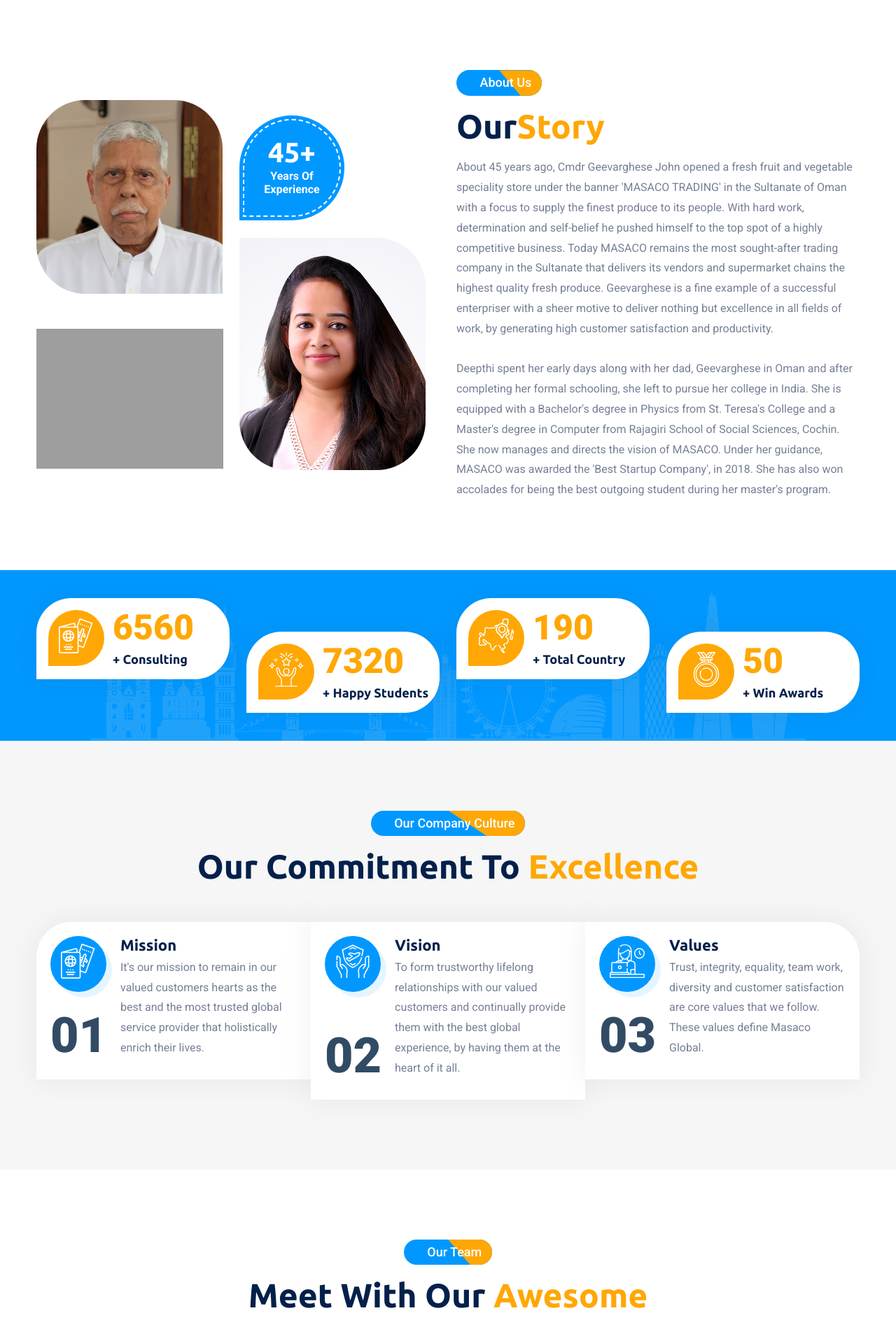
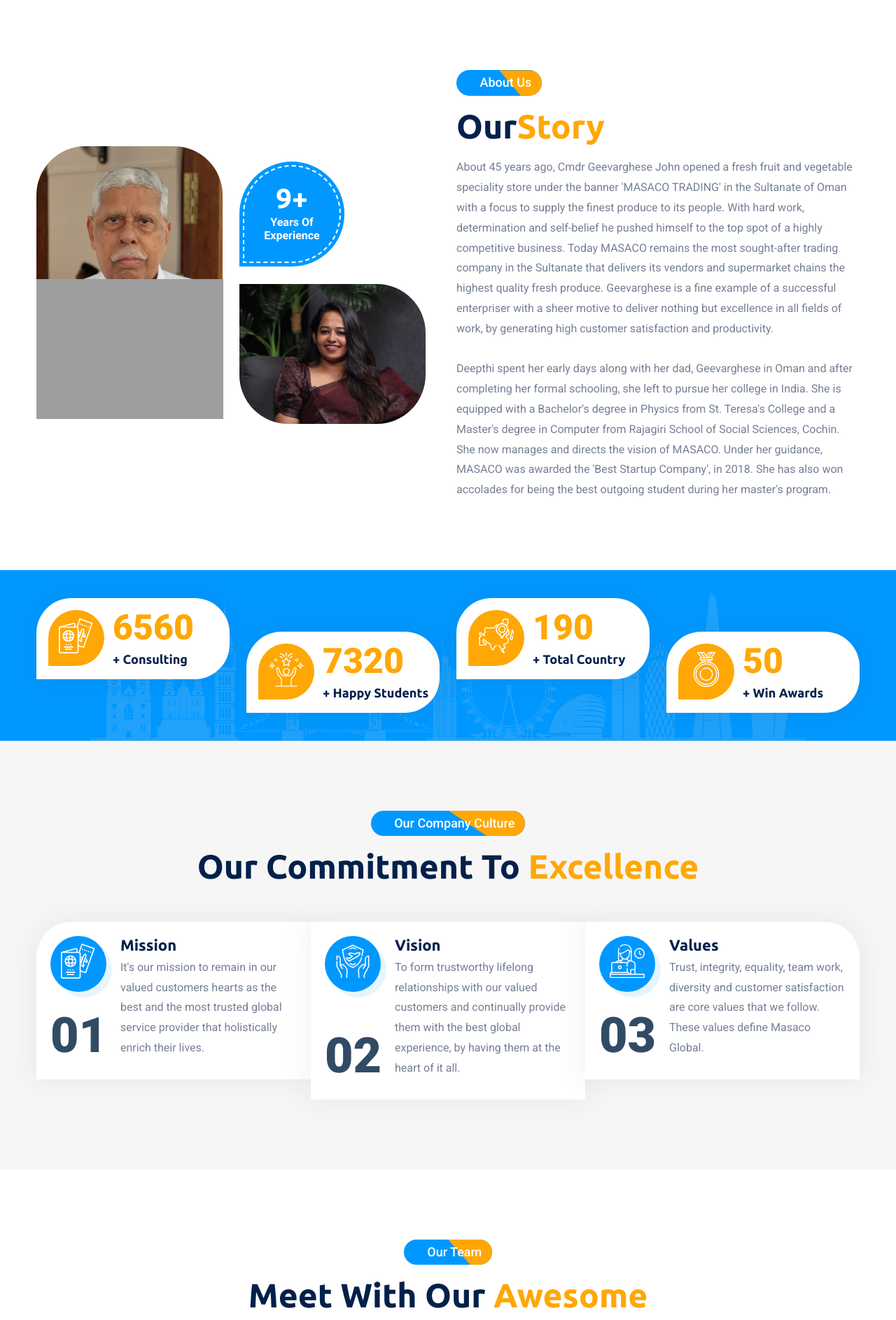
Before and after one commit to tinoslabs/masaco, a Django app: template templates/about.html in a window 1280 px wide. Shown: the part 416-2303 px from the top of the page at 70% size. Run offline with Django 5.2, Linux system fonts and the light colour scheme; the template is opened without the code that fills it, so the values that code supplies are empty; some libraries are stand-ins or nearby versions; some web fonts are replaced; grey boxes are pictures that could not be loaded.

Commit message:
about updation

```diff
--- a/templates/about.html
+++ b/templates/about.html
@@ -135,10 +135,10 @@
                                     </div>
                                     <div class="col-6">
                                         <div class="about-experience">
-                                            <h5>45<span>+</span></h5>
+                                            <h5>9<span>+</span></h5>
                                             <p>Years Of Experience</p>
                                         </div>
-                                        <img class="img-2" src="{% static 'assets/img/Deepthi.jpg' %}" alt="">
+                                        <img class="img-2" src="{% static 'assets/img/a3.jpeg' %}" alt="">
                                     </div>
                                 </div>
                             </div>
```
Also changed, not shown: templates/index.html (+7 -7 lines), db.sqlite3, media/team_images/Screenshot_2025-04-21_at_10.41.10AM.png (added), media/team_images/abc.jpeg (added), static/assets/img/a3.jpeg (added).
